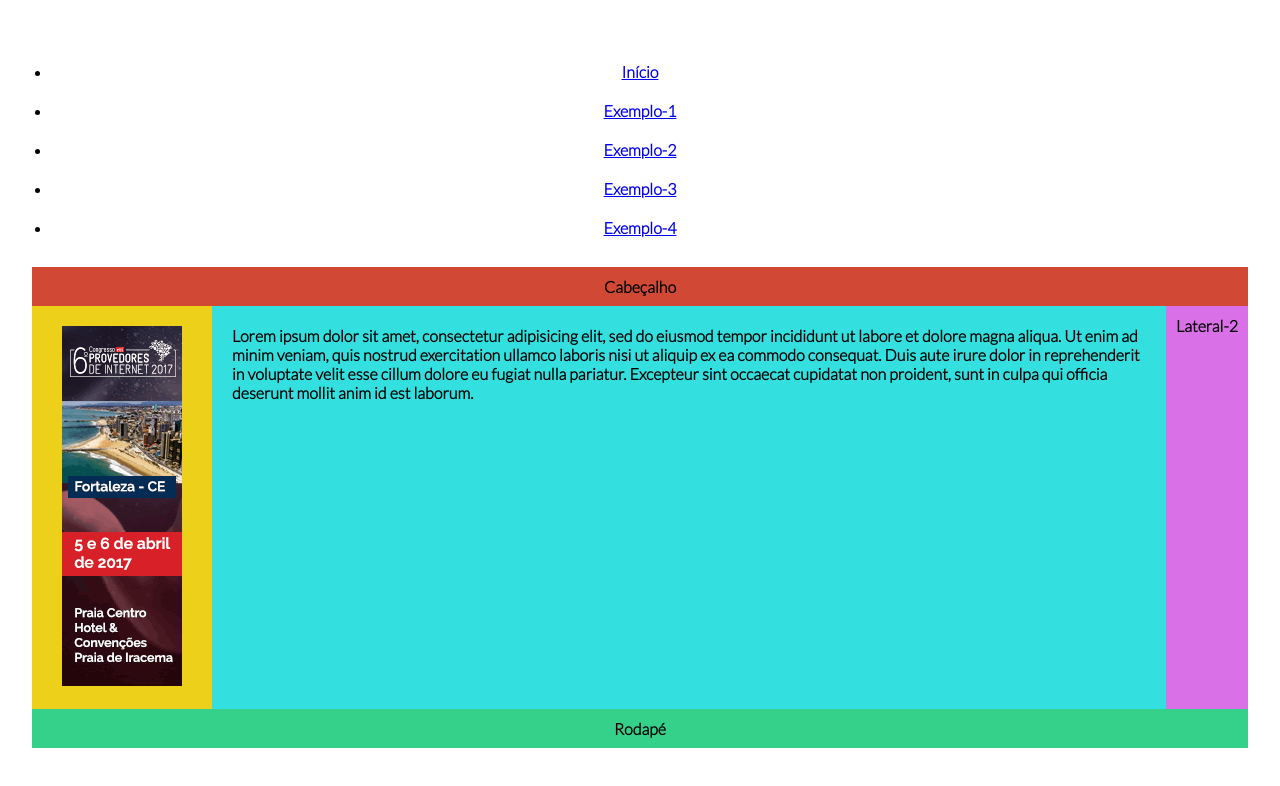
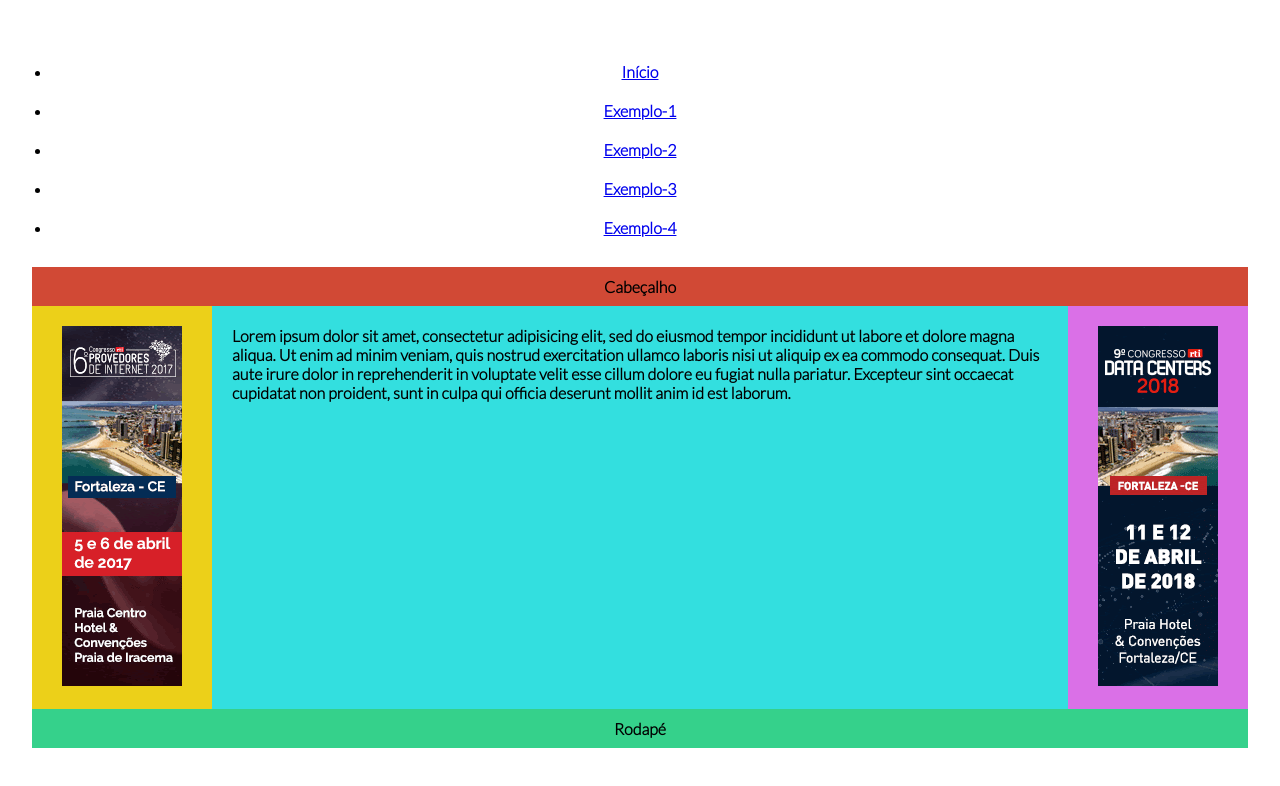
Before and after one commit to 1TDSU/exemplo-javascript, a plain HTML site: page ex-04-js.html in a window 1280 px wide. Drawn offline with Linux system fonts and the light colour scheme.

Commit message:
Finalizado!

```diff
--- a/ex-04-js.html
+++ b/ex-04-js.html
@@ -25,7 +25,7 @@
 
      </section>
          <aside class="lateral lateral-1"><a id="img-1" href=""><img id="lateral1" src=""></a></aside>
-         <aside class="lateral lateral-2">Lateral-2</aside>
+         <aside class="lateral lateral-2"><a id="img-2" href=""><img id="lateral2" src=""></a></aside>
          <footer class="rodape">Rodapé</footer>
 
    </div>
--- a/js/ex-01.js
+++ b/js/ex-01.js
@@ -10,15 +10,24 @@ banner2();
 function banner1(){
   document.getElementById('lateral1').src = "./img/banner-1.gif";
   document.getElementById('img-1').href = "http://pudim.com.br";
+  document.getElementById('lateral2').src = "./img/banner-3.gif";
+  document.getElementById('img-2').href = "https://gisanddata.maps.arcgis.com/apps/opsdashboard/index.html#/bda7594740fd40299423467b48e9ecf6";
+
   setTimeout("banner2()", 4000);
 }
 function banner2(){
   document.getElementById('lateral1').src = "./img/banner-2.gif";
   document.getElementById('img-1').href = "https://fontawesome.com/";
-  setTimeout("banner3()", 3000);
+  document.getElementById('lateral2').src = "./img/banner-3.gif";
+  document.getElementById('img-2').href = "https://gizmodo.uol.com.br/wp-content/blogs.dir/8/files/2015/05/Alpes.jpg";
+
+  setTimeout("banner3()", 4000);
 }
 function banner3(){
   document.getElementById('lateral1').src = "./img/banner-3.gif";
   document.getElementById('img-1').href = "https://unsplash.com/t/business-work";
-  setTimeout("banner1()", 3000);
+  document.getElementById('lateral2').src = "./img/banner-1.gif";
+  document.getElementById('img-2').href = "https://www.hackthebox.eu/";
+
+  setTimeout("banner1()", 4000);
 }
```
